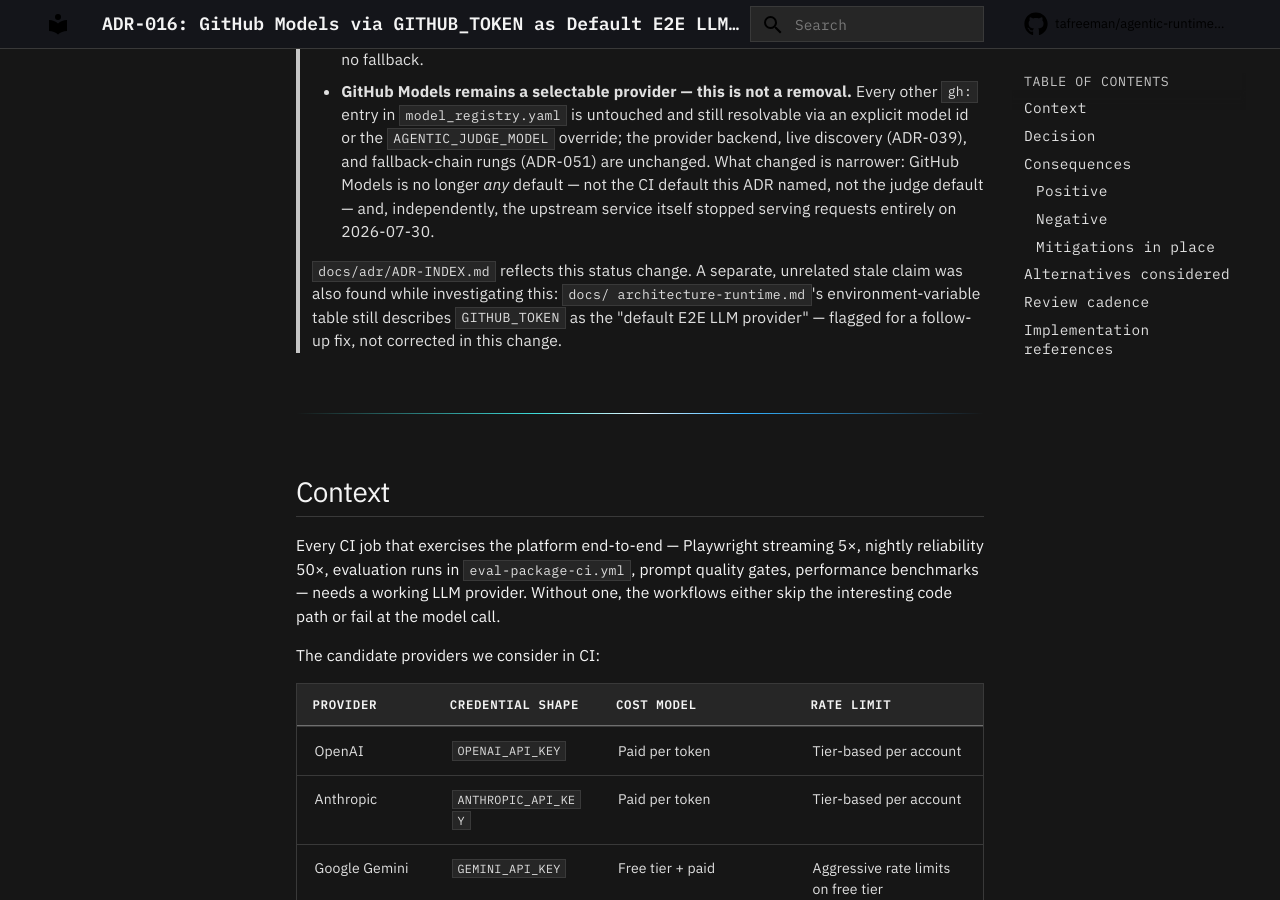
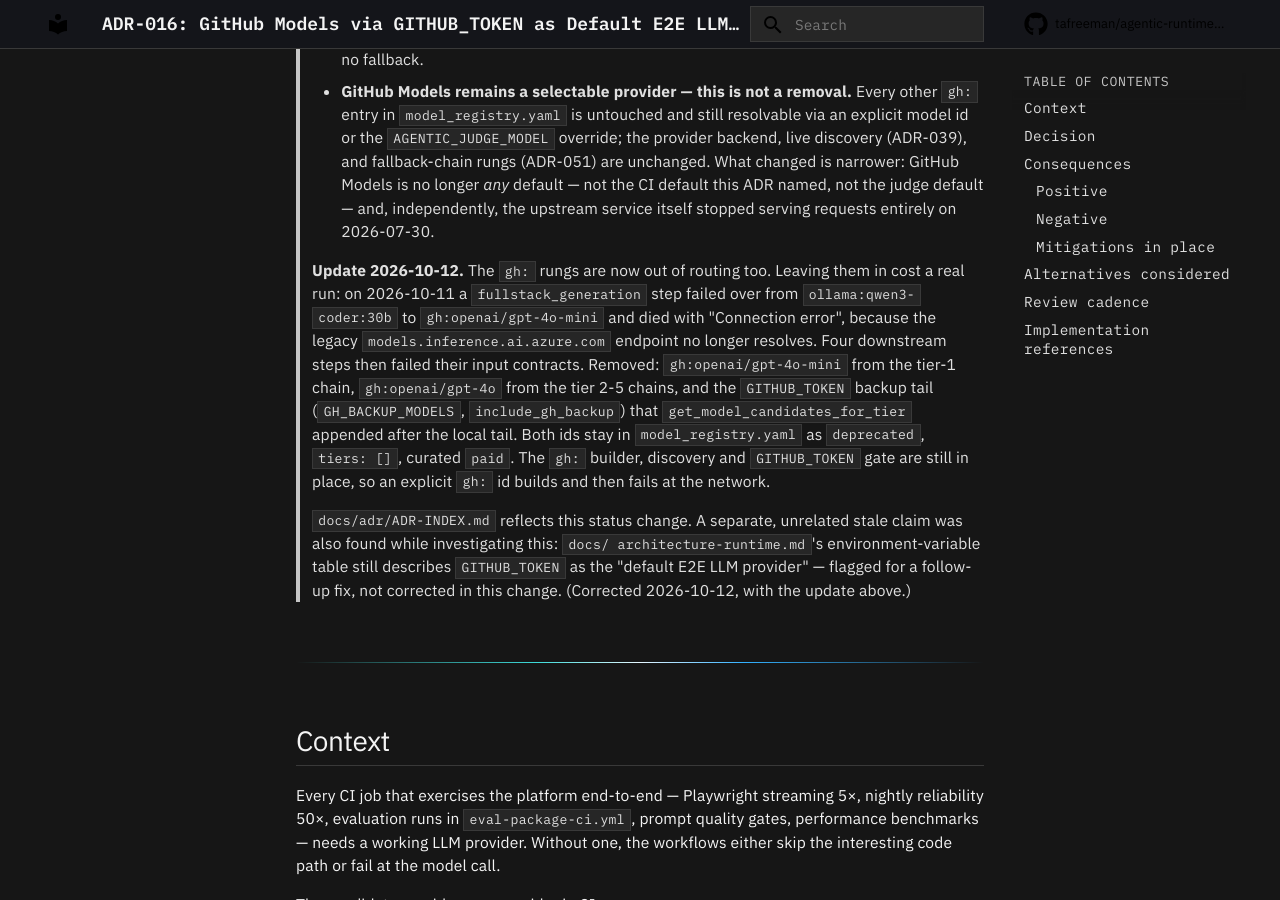
Before and after one commit to tafreeman/agentic-runtime-platform, an MkDocs documentation site: the page built from docs/adr/ADR-016-github-token-as-default-e2e-llm.md, in a window 1280 px wide and 900 px high, scrolled down 1089 px. Built offline with MkDocs 1.6.1 and Material for MkDocs 9.7.7, drawn with Linux system fonts in a browser that asks for light colours; comment, search, counter and statistics services are not loaded.

Commit message:
fix(models): drop retired GitHub Models rungs and GH backup tail
GitHub retired GitHub Models on 2026-07-30 (ADR-016). Its legacy endpoint,
models.inference.ai.azure.com, no longer resolves, so every gh: call fails
with "Connection error". The tier chains still listed gh:openai/gpt-4o-mini
(tier 1) and gh:openai/gpt-4o (tiers 2-5). When GITHUB_TOKEN was set,
get_model_candidates_for_tier also appended GH_BACKUP_MODELS after the local
Ollama tail.

On 2026-10-11 that tail failed a fullstack_generation run (44f1b8c8). The
generate_api step failed over from ollama:qwen3-coder:30b to
gh:openai/gpt-4o-mini, crossing from the local lane into a dead paid
provider, and died with "last model=gh:openai/gpt-4o-mini: Connection
error". That hid the real local failure, and four downstream steps then
failed their input contracts.

- Remove the gh: rungs from tiers 1-5. Nothing replaces them: each tier
  keeps three cloud rungs ahead of its local tail.
- Keep both ids in the registry as deprecated, tiers: [], curated paid, so
  an explicit gh: pin is classified as before and free-ceiling routing
  (ADR-059) does not change.
- Remove GH_BACKUP_MODELS and the include_gh_backup parameter, so the local
  tail is always the last candidate.
- Replace the test that pinned the backup append with one that pins its
  absence for every tier. Add a registry invariant: chains and special slots
  route only active ids, and each entry's tiers: matches the chains it
  sits in.
- Add a dated update to ADR-016, mark ADR-040's GH_BACKUP_MODELS notes as
  removed, and fix the stale GITHUB_TOKEN rows in architecture-runtime.md.

```diff
--- a/docs/adr/ADR-016-github-token-as-default-e2e-llm.md
+++ b/docs/adr/ADR-016-github-token-as-default-e2e-llm.md
@@ -48,11 +48,25 @@
 >   named, not the judge default — and, independently, the upstream service
 >   itself stopped serving requests entirely on 2026-07-30.
 >
+> **Update 2026-10-12.** The `gh:` rungs are now out of routing too. Leaving
+> them in cost a real run: on 2026-10-11 a `fullstack_generation` step failed
+> over from `ollama:qwen3-coder:30b` to `gh:openai/gpt-4o-mini` and died with
+> "Connection error", because the legacy `models.inference.ai.azure.com`
+> endpoint no longer resolves. Four downstream steps then failed their input
+> contracts. Removed: `gh:openai/gpt-4o-mini` from the tier-1 chain,
+> `gh:openai/gpt-4o` from the tier 2-5 chains, and the `GITHUB_TOKEN` backup
+> tail (`GH_BACKUP_MODELS`, `include_gh_backup`) that
+> `get_model_candidates_for_tier` appended after the local tail. Both ids stay
+> in `model_registry.yaml` as `deprecated`, `tiers: []`, curated `paid`. The
+> `gh:` builder, discovery and `GITHUB_TOKEN` gate are still in place, so an
+> explicit `gh:` id builds and then fails at the network.
+>
 > `docs/adr/ADR-INDEX.md` reflects this status change. A separate,
 > unrelated stale claim was also found while investigating this: `docs/
 > architecture-runtime.md`'s environment-variable table still describes
 > `GITHUB_TOKEN` as the "default E2E LLM provider" — flagged for a follow-up
-> fix, not corrected in this change.
+> fix, not corrected in this change. (Corrected 2026-10-12, with the update
+> above.)
 
 ---
 
```
Also changed, not shown: CHANGELOG.md (+20 -0 lines), docs/adr/ADR-040-curated-model-registry.md (+4 -2 lines), docs/architecture-runtime.md (+2 -2 lines), docs/index.md (+1 -1 lines), 7 other files.
